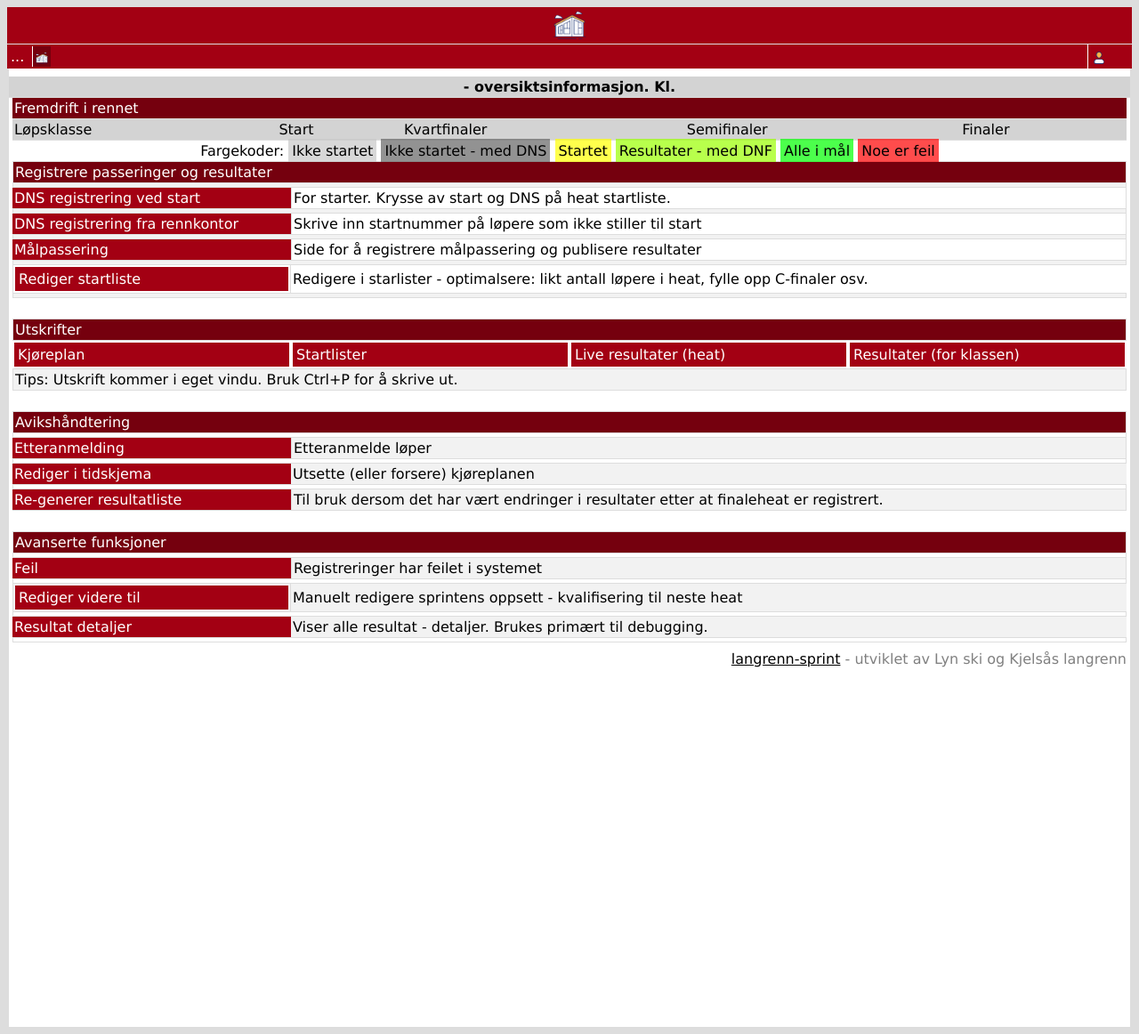
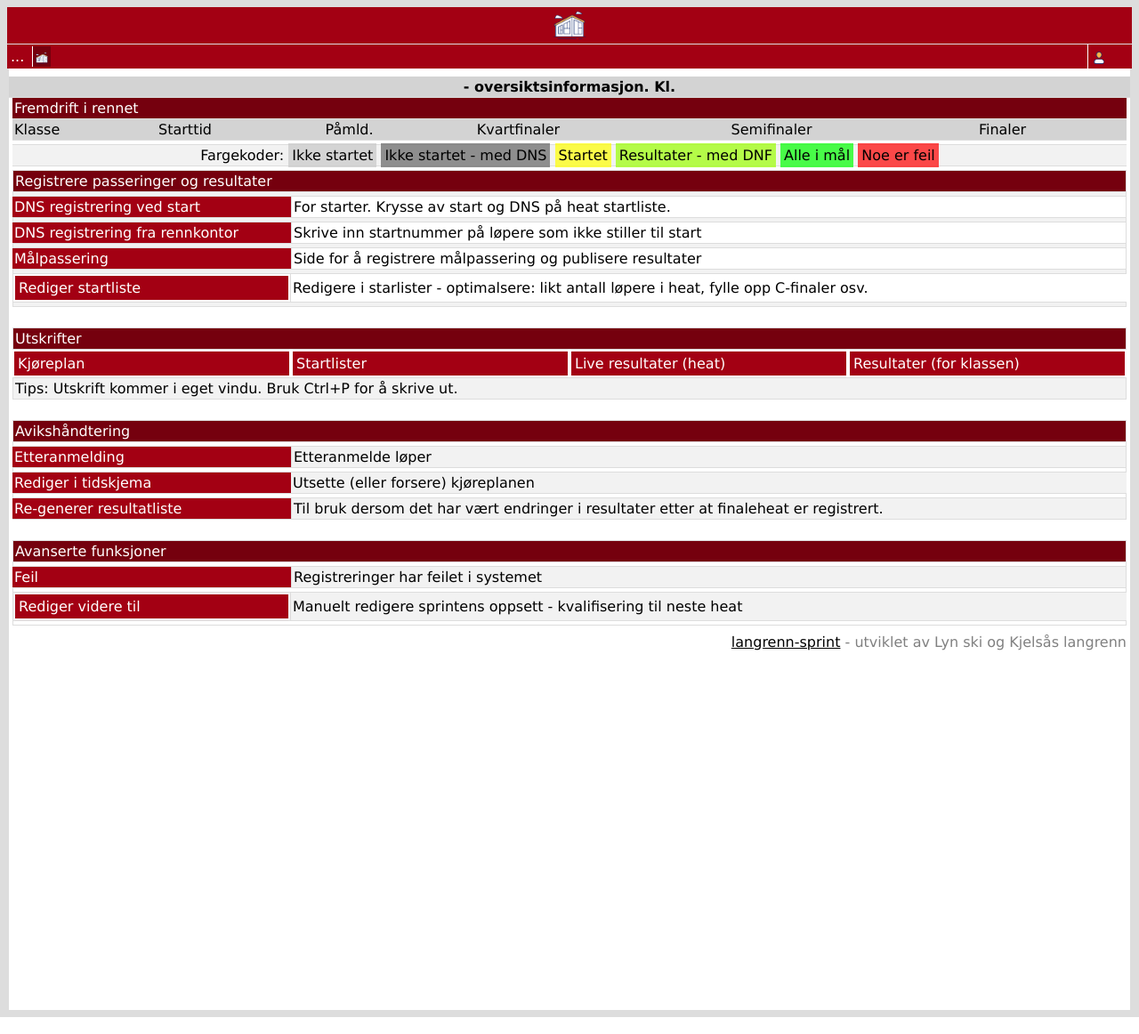
Before and after one commit to langrenn-sprint/result-service-gui, a Python web app: template result_service_gui/templates/dashboard.html in a window 1280 px wide. Shown: the whole page at 89% size. Run offline with Jinja, Linux system fonts and the light colour scheme; the template is opened without the code that fills it, so the values that code supplies are empty.

Commit message:
Lage en dashboard side #128

```diff
--- a/result_service_gui/templates/dashboard.html
+++ b/result_service_gui/templates/dashboard.html
@@ -21,11 +21,12 @@
   <div class="w3-half">
     <table>
       <tr id=headerblue>
-        <td colspan=5>Fremdrift i rennet</td>
+        <td colspan=6>Fremdrift i rennet</td>
       </tr>
       <tr id="subheader">
-        <td>Løpsklasse</td>
-        <td>Start</td>
+        <td>Klasse</td>
+        <td>Starttid</td>
+        <td>Påmld.</td>
         <td>Kvartfinaler</td>
         <td>Semifinaler</td>
         <td>Finaler</td>
@@ -34,6 +35,7 @@
         <tr>
           <td align="center"><a href="live?event_id={{ event_id }}&klasse={{ raceclass.name }}"><b>{{ raceclass.name }}</b></a></td>
           <td align="center">{{ raceclass.timeQ }}</td>
+          <td align="center">{{ raceclass.no_of_contestants }}</td>
           <td>
             {% for race in raceclass.racesQ %}
               <span class=tooltip_race id=kpi{{ race.progress }}>
@@ -74,7 +76,10 @@
         </tr>
       {% endfor %}
       <tr>
-        <td colspan=5 align=center>Fargekoder:
+        <td colspan=6 id="spacer"></td>
+      </tr>
+      <tr>
+        <td colspan=6 align=center>Fargekoder:
           <span id=kpi1>Ikke startet</span>
           <span id=kpi2>Ikke startet - med DNS</span>
           <span id=kpi3>Startet</span>
@@ -82,6 +87,9 @@
           <span id=kpi5>Alle i mål</span>
           <span id=kpi6>Noe er feil</span>
         </td>
+      </tr>
+      <tr>
+        <td colspan=6 id="spacer"></td>
       </tr>
     </table>
   </div>
@@ -292,13 +300,6 @@
       <tr>
         <td id=table_border colspan=5 id=spacer></td>
       </tr>
-      <tr>
-        <td class=visible_link><a class=visible_link href=resultat_edit?event_id={{ event_id }}>Resultat detaljer</a></td>
-        <td colspan=4>Viser alle resultat - detaljer. Brukes primært til debugging.</td>
-      </tr>
-      <tr>
-        <td id=table_border colspan=5 id=spacer></td>
-      </tr>
     </table>
   </div>
 </div>
```
